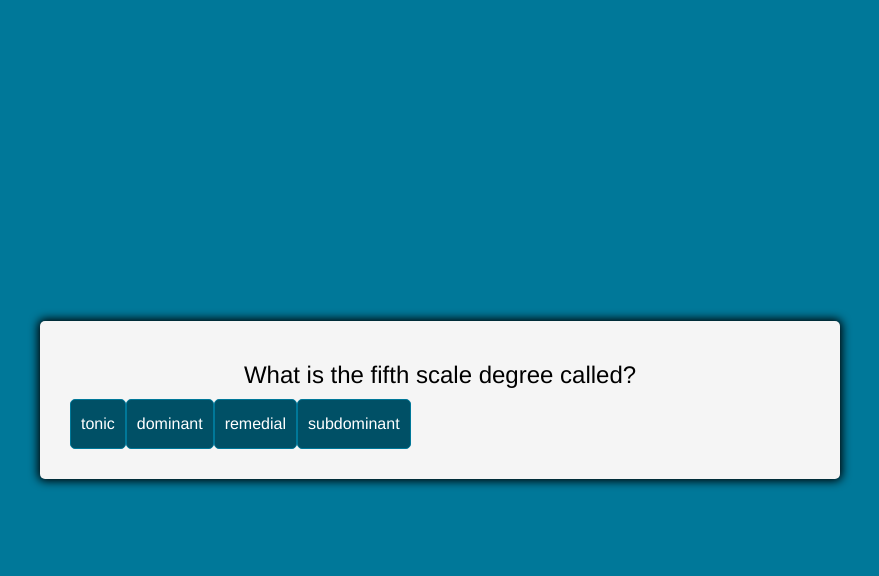
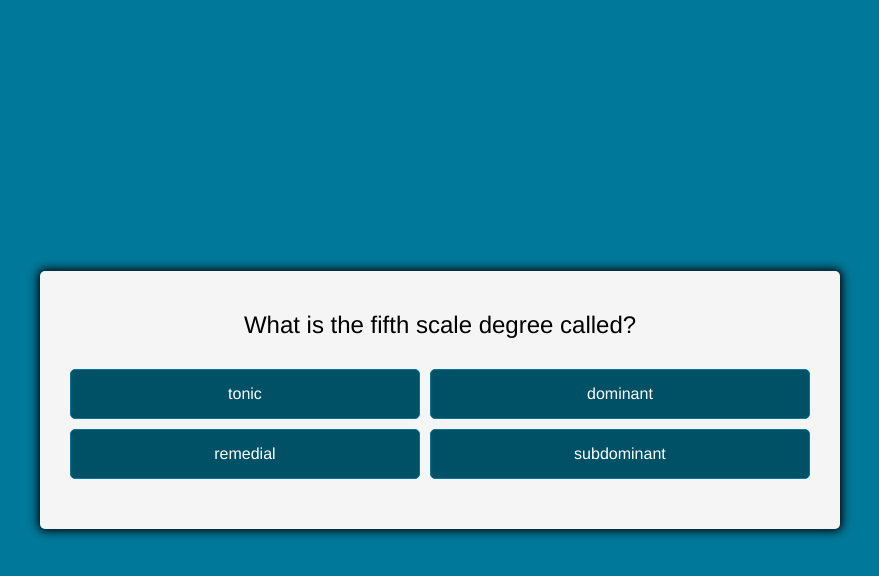
Before and after one commit to finnsterfran/musicquiz, a plain HTML site: page index.html in a window 1280 px wide. Both pictures are taken after a click on the button "Start". Shown: the whole page, without its empty margins (200-1079 px from the left). Drawn offline with Linux system fonts and the light colour scheme.

Commit message:
fix typo in btn-grid

```diff
--- a/index.html
+++ b/index.html
@@ -10,7 +10,7 @@
     <div class="container">
         <div id="question-container" class="hide">
             <div id="question">Question</div>
-            <div id="answer-buttons" class="btn-grd">
+            <div id="answer-buttons" class="btn-grid">
                 <button class="btn">Answer 1</button>
                 <button class="btn">Answer 2</button>
                 <button class="btn">Answer 3</button>
--- a/style.css
+++ b/style.css
@@ -19,7 +19,6 @@ body {
     justify-content: center;
     align-items: center;
     background-color: hsl(var(--hue), 200%, 30%);
-
 }
 
 body.correct {
```
